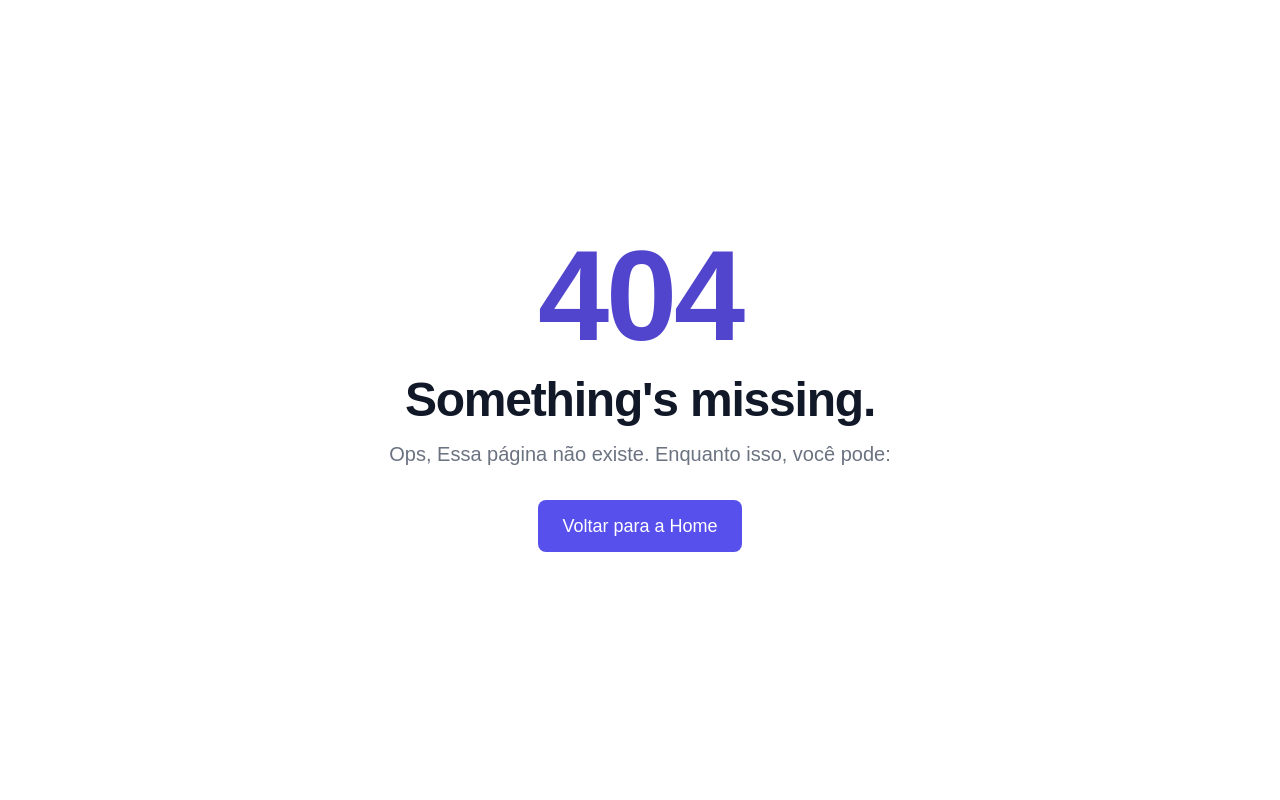
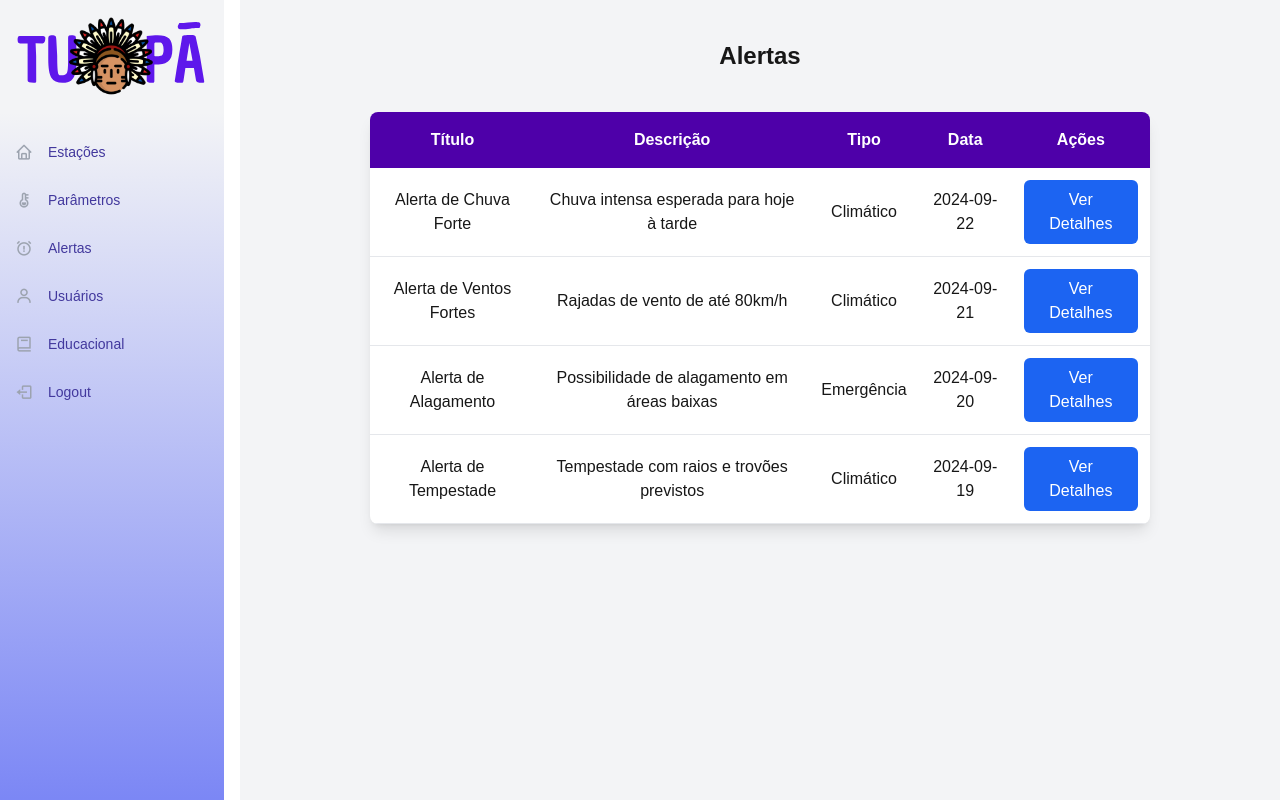
Before and after one commit to Grupo-Syntax-Squad/Tupan-Front, a Next.js app in the folder tupan/: page /alertas in a window 1280 px wide. Before the commit this address had no page. Built offline with nearby package versions, Linux system fonts and the light colour scheme.

Commit message:
func: adicionado a tela de alertas

```diff
--- /dev/null
+++ b/tupan/src/app/alertas/page.tsx
@@ -0,0 +1,68 @@
+"use client";
+
+import { MenuLateral } from "@/components/menu-lateral";
+import React from 'react';
+
+const Alertas: React.FC = () => {
+  const alertas = [
+    { id: 1, titulo: 'Alerta de Chuva Forte', descricao: 'Chuva intensa esperada para hoje à tarde', tipo: 'Climático', data: '2024-09-22' },
+    { id: 2, titulo: 'Alerta de Ventos Fortes', descricao: 'Rajadas de vento de até 80km/h', tipo: 'Climático', data: '2024-09-21' },
+    { id: 3, titulo: 'Alerta de Alagamento', descricao: 'Possibilidade de alagamento em áreas baixas', tipo: 'Emergência', data: '2024-09-20' },
+    { id: 4, titulo: 'Alerta de Tempestade', descricao: 'Tempestade com raios e trovões previstos', tipo: 'Climático', data: '2024-09-19' },
+  ];
+
+  const menuData = [
+    { nome: "Estações", path: "/estacoes", icone: "bx bx-home" },
+    { nome: "Parâmetros", path: "/parametros", icone: "bx bxs-thermometer" },
+    { nome: "Alertas", path: "/alertas", icone: "bx bx-alarm-exclamation" },
+    { nome: "Usuários", path: "/usuarios", icone: "bx bx-user" },
+    { nome: "Educacional", path: "/educacional", icone: "bx bx-book" },
+    { nome: "Logout", path: "/", icone: "bx bx-log-out" },
+  ];
+
+  return (
+    <div className="flex">
+      <div className="w-fit pr-4 min-h-screen">
+        <MenuLateral menuData={menuData} />
+      </div>
+
+      <div className="flex flex-col items-center min-h-screen w-full bg-gray-100">
+        <h1 className="text-2xl font-bold mt-10 text-center">Alertas</h1>
+
+        <div className="mt-10 w-3/4">
+          <table className="w-full bg-white shadow-lg rounded-lg overflow-hidden">
+            <thead className=" text-white" style={{ backgroundColor: '#4e00a9' }}>
+              <tr>
+                <th className="p-4 text-center">Título</th>
+                <th className="p-4 text-center">Descrição</th>
+                <th className="p-4 text-center">Tipo</th>
+                <th className="p-4 text-center">Data</th>
+                <th className="p-4 text-center">Ações</th>
+              </tr>
+            </thead>
+            <tbody>
+              {alertas.map((alerta) => (
+                <tr key={alerta.id} className="text-center border-b">
+                  <td className="p-3">{alerta.titulo}</td>
+                  <td className="p-3">{alerta.descricao}</td>
+                  <td className="p-3">{alerta.tipo}</td>
+                  <td className="p-3">{alerta.data}</td>
+                  <td className="p-3">
+                    <button
+                      className="bg-blue-600 text-white px-4 py-2 rounded-md hover:bg-blue-800"
+                      aria-label={`Ver detalhes do ${alerta.titulo}`}
+                    >
+                      Ver Detalhes
+                    </button>
+                  </td>
+                </tr>
+              ))}
+            </tbody>
+          </table>
+        </div>
+      </div>
+    </div>
+  );
+};
+
+export default Alertas;
--- a/tupan/src/app/layout.tsx
+++ b/tupan/src/app/layout.tsx
@@ -16,7 +16,7 @@ export default function RootLayout({
 }>) {
   return (
     <html lang="pt-br">
-      <body className={`min-h-screen m-0 flex flex-row bg-gray-100`}>
+      <body>
         <ContextoDinamicoProvider>
           {children} {/* Todos os componentes filhos terão acesso ao contexto */}
         </ContextoDinamicoProvider>
```
